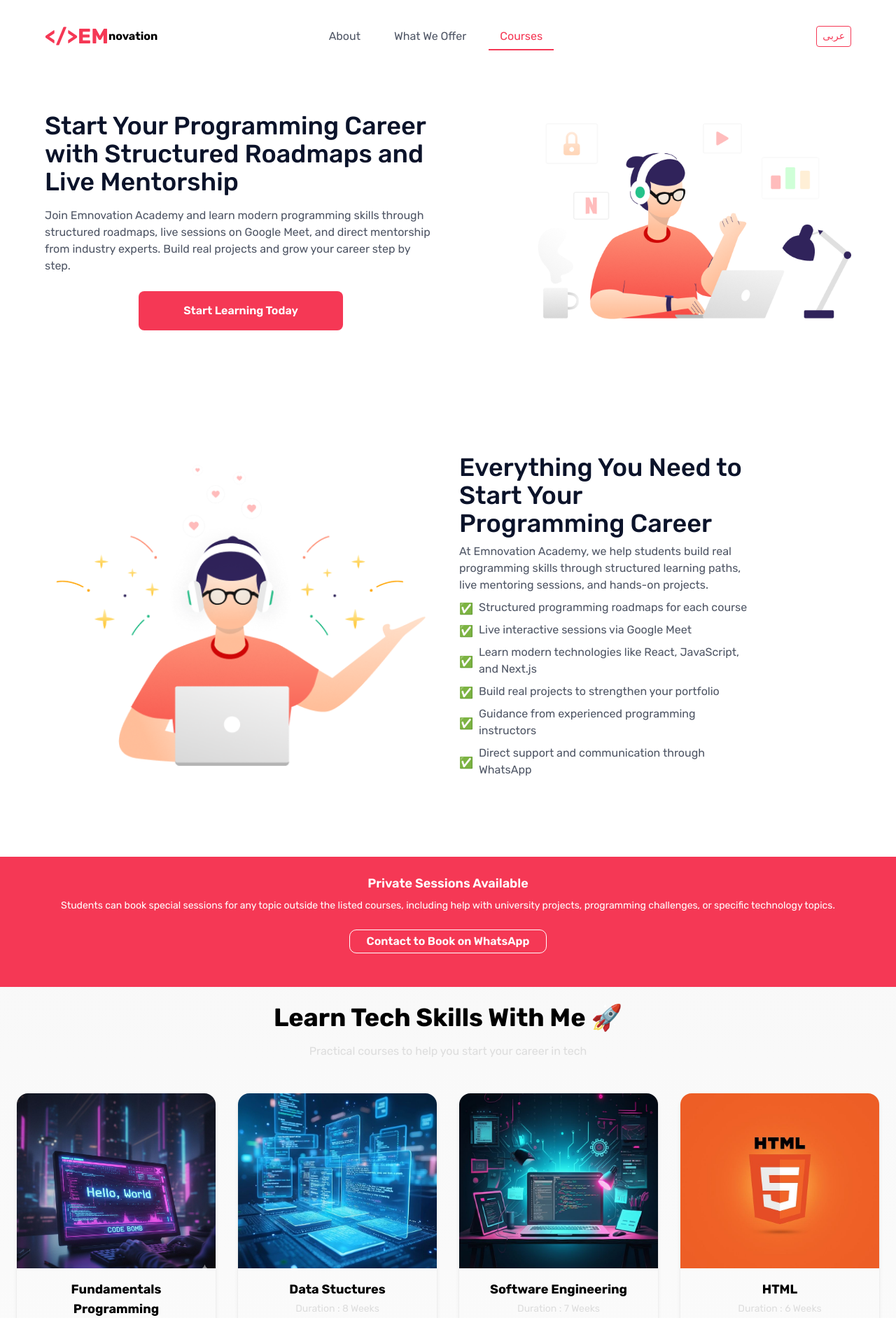
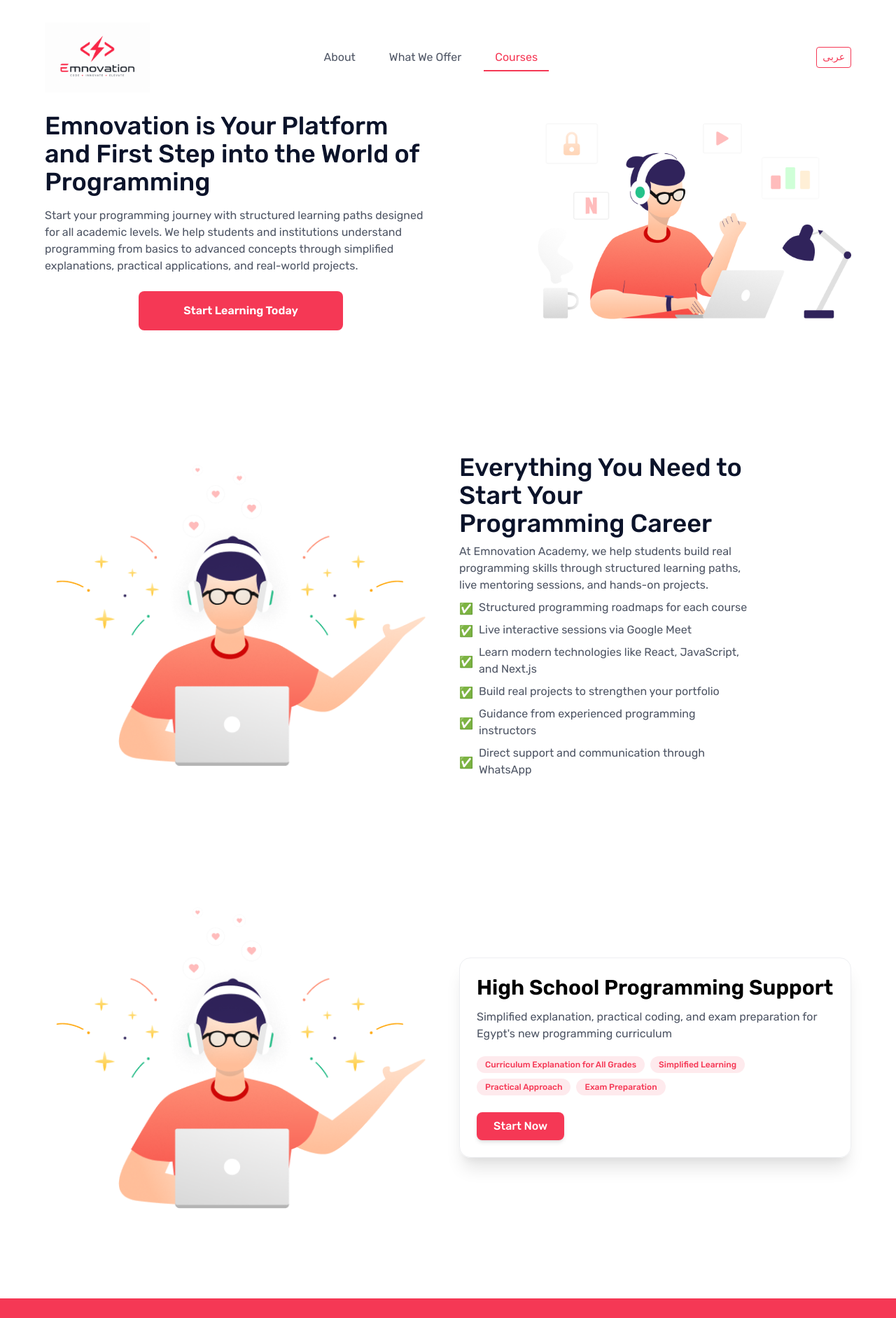
Before and after one commit to Emanmohamedawad/EmnovationSite, a Next.js app: page / in a window 1280 px wide. Shown: the top 1883 px of the page at 70% size. Built offline with nearby package versions, Linux system fonts and the light colour scheme.

Commit message:
add students section and new logo

```diff
--- a/components/Courses.js
+++ b/components/Courses.js
@@ -281,8 +281,9 @@ const Courses = () => {
       className="bg-gradient-to-b from-white-300 to-white-500 w-full "
       id="Courses"
     >
+
       {/* section privte session */}
-      <div className="py-6 bg-orange-500 text-white-500 text-center container  ">
+      <div className="py-6 bg-orange-500 text-white-500 text-center">
         <span className="text-lg font-semibold block">
           {t("privateSessionTitle")}
         </span>
@@ -381,11 +382,11 @@ const Courses = () => {
 
             {/* Course Info */}
             <div className="mb-4 text-sm text-gray-500">
-              <p>
+              {/* <p>
                 {t("durationLabel")} : {selectedCourse.sessions}{" "}
                 {t("weeksLabel")}
-              </p>
-              <p>
+              </p> */}
+              {/* <p>
                 {t("pricePerSessionLabel")} : {selectedCourse.pricePerSession}{" "}
                 {selectedCourse.currency}
               </p>
@@ -393,7 +394,7 @@ const Courses = () => {
                 {t("totalLabel")} :{" "}
                 {selectedCourse.pricePerSession * selectedCourse.sessions}{" "}
                 {selectedCourse.currency}
-              </p>
+              </p> */}
             </div>
 
             {/* Topics */}
--- a/components/Layout/Footer.js
+++ b/components/Layout/Footer.js
@@ -1,5 +1,7 @@
 import React, { useState, useEffect } from "react";
 import { Link as LinkScroll } from "react-scroll";
+import LogoEm from "../../public/assets/logoem.png";
+import Image from "next/image";
 import { useLanguage } from "../../utils/LanguageContext";
 
 const Footer = () => {
@@ -16,9 +18,13 @@ const Footer = () => {
       <div className="max-w-screen-md mx-auto px-6 flex flex-col items-center text-center space-y-6">
         {/* Logo */}
         <h2 dir="ltr">
-          <span className="text-orange-500 font-bold text-3xl">{"</>"}</span>
-          <span className="text-orange-500 font-bold text-3xl">EM</span>
-          <span className="font-bold text-2xl">novation</span>
+          <Image
+            src={LogoEm}
+            alt="EMnovation Logo"
+            width={150}
+            height={50}
+            className="object-contain"
+          />
         </h2>
 
         {/* Description */}
--- a/components/Layout/Header.js
+++ b/components/Layout/Header.js
@@ -1,9 +1,12 @@
 import React, { useState, useEffect } from "react";
+import Image from "next/image";
 import Link from "next/link";
 // Import react scroll
 import { Link as LinkScroll } from "react-scroll";
 import ButtonOutline from "../misc/ButtonOutline.";
 import LogoVPN from "../../public/assets/Logo.svg";
+import LogoEm from "../../public/assets/logoem.png";
+
 import { useLanguage } from "../../utils/LanguageContext";
 
 const Header = () => {
@@ -28,10 +31,16 @@ const Header = () => {
       >
         <nav className="max-w-screen-xl px-6 sm:px-8 lg:px-16 mx-auto grid grid-flow-col py-3 sm:py-4">
           <div className={`col-start-1 col-end-2 flex items-center ${locale === "ar" ? "justify-end" : "justify-start"}`} dir="ltr">
-            <span className="text-orange-500 font-bold text-3xl">{"</>"}</span>
+            {/* <span className="text-orange-500 font-bold text-3xl">{"</>"}</span>
           <span className="text-orange-500 font-bold text-3xl">EM</span>
 
-            <span className="font-bold">novation</span>
+            <span className="font-bold">novation</span> */}
+            <Image              src={LogoEm}
+              alt="EMnovation Logo"
+              width={150}
+              height={50}
+              className="object-contain"
+            />
           </div>
           <ul className="hidden lg:flex col-start-4 col-end-8 text-black-500  items-center">
             <LinkScroll
--- a/components/WeOffer.js
+++ b/components/WeOffer.js
@@ -1,5 +1,5 @@
 import Image from "next/image";
-import React, { useMemo } from "react";
+import React, { useMemo , useState } from "react";
 import { motion } from "framer-motion";
 import getScrollAnimation from "../utils/getScrollAnimation";
 import ScrollAnimationWrapper from "./Layout/ScrollAnimationWrapper";
@@ -18,21 +18,24 @@ const features = [
 const Feature = () => {
   const scrollAnimation = useMemo(() => getScrollAnimation(), []);
   const { t, locale } = useLanguage();
+  const [isModalOpen, setIsModalOpen] = useState(false);
 
   return (
+<>
+  {/* WE OFFER SECTION */}
   <div
     dir={locale === "ar" ? "rtl" : "ltr"}
-      className="max-w-screen-xl  mb-6 py-6 sm:mt-14 sm:mb-14 px-6 sm:px-8 lg:px-16 mx-auto"
+    className="max-w-screen-xl mb-6 py-6 sm:mt-14 sm:mb-14 px-6 sm:px-8 lg:px-16 mx-auto"
     id="we-offer"
   >
     <div
-        className={`grid grid-cols-1 sm:grid-cols-2 gap-8 py-8 ${locale === "ar" ? "text-right" : "text-left"}`}
+      className={`flex flex-col sm:flex-row gap-8 py-8 ${
+        locale === "ar" ? "sm:flex-row-reverse text-right" : "text-left"
+      }`}
     >
-        {/* image column; flip order on arabic */}
-        <ScrollAnimationWrapper
-          className={`flex w-full justify-end ${locale === "ar" ? "sm:order-2" : "sm:order-1"}`}
-        >
-          <motion.div className="w-full p-4">
+      {/* IMAGE */}
+      <ScrollAnimationWrapper className="flex w-full justify-center">
+        <motion.div className="w-full p-4" variants={scrollAnimation}>
           <Image
             src="/assets/Illustration2.png"
             alt="VPN Illustrasi"
@@ -43,39 +46,35 @@ const Feature = () => {
           />
         </motion.div>
       </ScrollAnimationWrapper>
-        <ScrollAnimationWrapper
-          className={locale === "ar" ? "sm:order-1" : "sm:order-2"}
-        >
+
+      {/* TEXT */}
+      <ScrollAnimationWrapper className="flex items-center w-full">
         <motion.div
-            className={`flex flex-col justify-center w-full lg:w-9/12 mt-4 sm:mt-0 ${
-              locale === "ar" ? "items-start" : "items-end"
-            }`}
+          className={`flex flex-col justify-center w-full lg:w-9/12 mt-4 sm:mt-0`}
           variants={scrollAnimation}
         >
           <h3 className="text-3xl lg:text-4xl font-medium leading-relaxed text-black-600">
             {t("weOfferTitle")}
           </h3>
-            <p className="my-2 text-black-500">{t("weOfferDescription")}</p>
-<ul className={`text-black-500 self-start list-none space-y-2`}>
+
+          <p className="my-2 text-black-500">
+            {t("weOfferDescription")}
+          </p>
+
+          <ul className="text-black-500 list-none space-y-2">
             {features.map((feature, index) => (
               <motion.li
                 key={feature}
                 custom={{ duration: 2 + index }}
                 variants={scrollAnimation}
-      whileHover={{ scale: 1.1, transition: { duration: 0.2 } }}
+                whileHover={{ scale: 1.05, transition: { duration: 0.2 } }}
                 className="flex items-center"
               >
-      {/* أيقونة */}
-      <span
-        className={`w-5 h-5 flex-shrink-0 mr-2 ${
-          locale === "ar" ? "order-2 ml-2 mr-0" : "order-1"
-        }`}
-      >
+                <span className="w-5 h-5 flex-shrink-0 mr-2">
                   ✅
                 </span>
 
-      {/* النص */}
-      <span className={`flex-1 ${locale === "ar" ? "order-1 text-right" : "order-2 text-left"}`}>
+                <span className="flex-1">
                   {t(feature)}
                 </span>
               </motion.li>
@@ -85,6 +84,87 @@ const Feature = () => {
       </ScrollAnimationWrapper>
     </div>
   </div>
+
+  {/* SECOND SECTION - SCHOOL PROGRAMMING */}
+  <div
+    dir={locale === "ar" ? "rtl" : "ltr"}
+    className="max-w-screen-xl mb-6 py-6 sm:mt-10 sm:mb-14 px-6 sm:px-8 lg:px-16 mx-auto"
+  >
+    <div
+      className={`flex flex-col sm:flex-row gap-8 py-8 ${
+        locale === "ar" ? "sm:flex-row-reverse text-right" : "text-left"
+      }`}
+    >
+
+            {/* IMAGE */}
+      <ScrollAnimationWrapper className="flex w-full justify-center">
+        <motion.div className="w-full p-4" variants={scrollAnimation}>
+          <Image
+            src="/assets/Illustration2.png"
+            alt="School Programming"
+            layout="responsive"
+            quality={100}
+            height={414}
+            width={508}
+          />
+        </motion.div>
+      </ScrollAnimationWrapper>
+      {/* CARD */}
+      <ScrollAnimationWrapper className="flex items-center w-full">
+        <motion.div
+          variants={scrollAnimation}
+          whileHover={{ scale: 1.02 }}
+          className="w-full bg-white rounded-2xl p-6 shadow-xl border border-gray-100"
+        >
+          {/* Title */}
+          <h3 className="text-2xl md:text-3xl font-semibold text-gray-800">
+            {t("schoolProgrammingTitle")}
+          </h3>
+
+          {/* Description */}
+          <p className="mt-3 text-sm md:text-base text-black leading-relaxed">
+            {t("schoolProgrammingDesc")}
+          </p>
+
+          {/* Features */}
+          <div className="flex flex-wrap gap-2 mt-5">
+            <span className="bg-[#F53855]/10 text-[#F53855] px-3 py-1 rounded-full text-xs font-medium">
+              {t("featureCurriculumExplanation")}
+            </span>
+
+            <span className="bg-[#F53855]/10 text-[#F53855] px-3 py-1 rounded-full text-xs font-medium">
+              {t("featureSimplified")}
+            </span>
+
+            <span className="bg-[#F53855]/10 text-[#F53855] px-3 py-1 rounded-full text-xs font-medium">
+              {t("featurePractical")}
+            </span>
+
+            <span className="bg-[#F53855]/10 text-[#F53855] px-3 py-1 rounded-full text-xs font-medium">
+              {t("featureExams")}
+            </span>
+          </div>
+
+          {/* CTA */}
+          <a
+            href={`https://wa.me/201153035834?text=${encodeURIComponent(
+              `Hello Emnovation - School Programming`
+            )}`}
+            target="_blank"
+            rel="noopener noreferrer"
+            className="text-center"
+          >
+            <button className="mt-6 bg-[#F53855] text-[#fff] font-medium rounded-lg px-6 py-2 hover:bg-[#d92f4c] transition shadow-md">
+              {t("startNow")}
+            </button>
+          </a>
+        </motion.div>
+      </ScrollAnimationWrapper>
+
+
+    </div>
+  </div>
+</>
   );
 };
 
--- a/utils/translations.js
+++ b/utils/translations.js
@@ -7,9 +7,8 @@ const translations = {
     testimonials: "Testimonials",
     startLearning: "Start Learning Today",
     heroTitle:
-      "Start Your Programming Career with Structured Roadmaps and Live Mentorship",
-    heroDescription:
-      "Join Emnovation Academy and learn modern programming skills through structured roadmaps, live sessions on Google Meet, and direct mentorship from industry experts. Build real projects and grow your career step by step.",
+      "Emnovation is Your Platform and First Step into the World of Programming",
+    heroDescription:"Start your programming journey with structured learning paths designed for all academic levels. We help students and institutions understand programming from basics to advanced concepts through simplified explanations, practical applications, and real-world projects.",
     switchToAr: "عربى",
     switchToEn: "EN",
 
@@ -175,7 +174,16 @@ const translations = {
 
 
     privateSessionTitle: "Private Sessions Available",
-    privateSessionDesc: "Students can book special sessions for any topic outside the listed courses, including help with university projects, programming challenges, or specific technology topics."
+    privateSessionDesc: "Students can book special sessions for any topic outside the listed courses, including help with university projects, programming challenges, or specific technology topics.",
+
+    schoolProgrammingTitle: "High School Programming Support",
+    schoolProgrammingDesc: "Simplified explanation, practical coding, and exam preparation for Egypt's new programming curriculum",
+  featureSimplified: "Simplified Learning",
+  featurePractical: "Practical Approach",
+  featureExams: "Exam Preparation",
+  featureAllGrades: "All Grades Coverage",
+  featureCurriculumExplanation: "Curriculum Explanation for All Grades",
+    startNow: "Start Now"
   },
   ar: {
     about: "من نحن",
@@ -183,9 +191,8 @@ const translations = {
     courses: "الدورات",
     testimonials: "آراء الطلاب",
     startLearning: "ابدأ التعلم اليوم",
-    heroTitle: "ابدأ مسيرتك في البرمجة بخطط منظمة وتوجيه مباشر",
-    heroDescription:
-      "انضم إلى أكاديمية إم نوفايشن وتعلم مهارات البرمجة الحديثة عبر خطط منظمة وجلسات مباشرة على Google Meet وتوجيه مباشر من خبراء الصناعة. أنشئ مشاريع واقعية وطور مسارك خطوة بخطوة.",
+    heroTitle: "أمنوفيشن هي منصتك وخطوتك الأولى في عالم البرمجة",
+    heroDescription:"ابدأ رحلتك في تعلم البرمجة من خلال مسارات تعليمية منظمة تناسب جميع المراحل الدراسية. نساعد الطلاب والمؤسسات على فهم البرمجة من الأساسيات حتى المستويات المتقدمة بأسلوب مبسط وتطبيقي يعتمد على المشاريع الواقعية.",
     switchToAr: "عربى",
     switchToEn: "EN",
 
@@ -350,7 +357,16 @@ const translations = {
 
 
     privateSessionTitle: "متاح سيشنات خاصة",
-    privateSessionDesc: "يمكن للطلاب حجز سيشنات خاصة لأي موضوع خارج الكورسات الحالية، سواء للمساعدة في المشاريع الجامعية أو شرح موضوعات محددة في البرمجة أو مجالات التكنولوجيا."
+    privateSessionDesc: "يمكن للطلاب حجز سيشنات خاصة لأي موضوع خارج الكورسات الحالية، سواء للمساعدة في المشاريع الجامعية أو شرح موضوعات محددة في البرمجة أو مجالات التكنولوجيا.",
+
+      schoolProgrammingTitle: "دعم مناهج البرمجة للمرحلة الثانوية",
+    schoolProgrammingDesc: "شرح مبسط + تطبيق عملي + حل امتحانات لمناهج البرمجة الجديدة في مصر",
+  featureSimplified: "شرح مبسط",
+  featurePractical: "تعلم عملي",
+  featureExams: "تجهيز للامتحانات",
+  featureAllGrades: "تغطية كل الصفوف",
+  featureCurriculumExplanation: "شرح مناهج كل الصفوف",
+    startNow: "ابدأ الآن"
   },
 };
 
```
Also changed, not shown: public/assets/logoem.png (added), 1 other file (tests, documents, lock files or other folders). Lines whose indentation alone changed are shown as unchanged.
